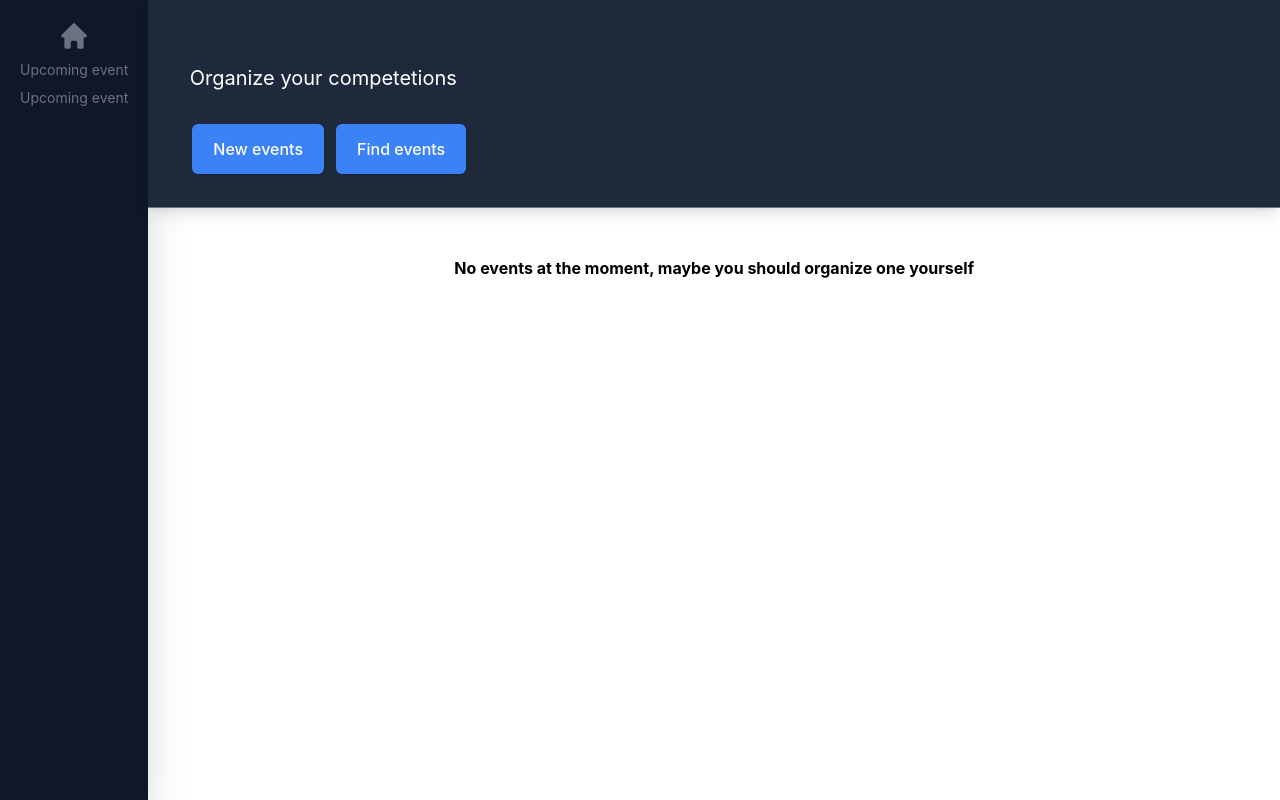
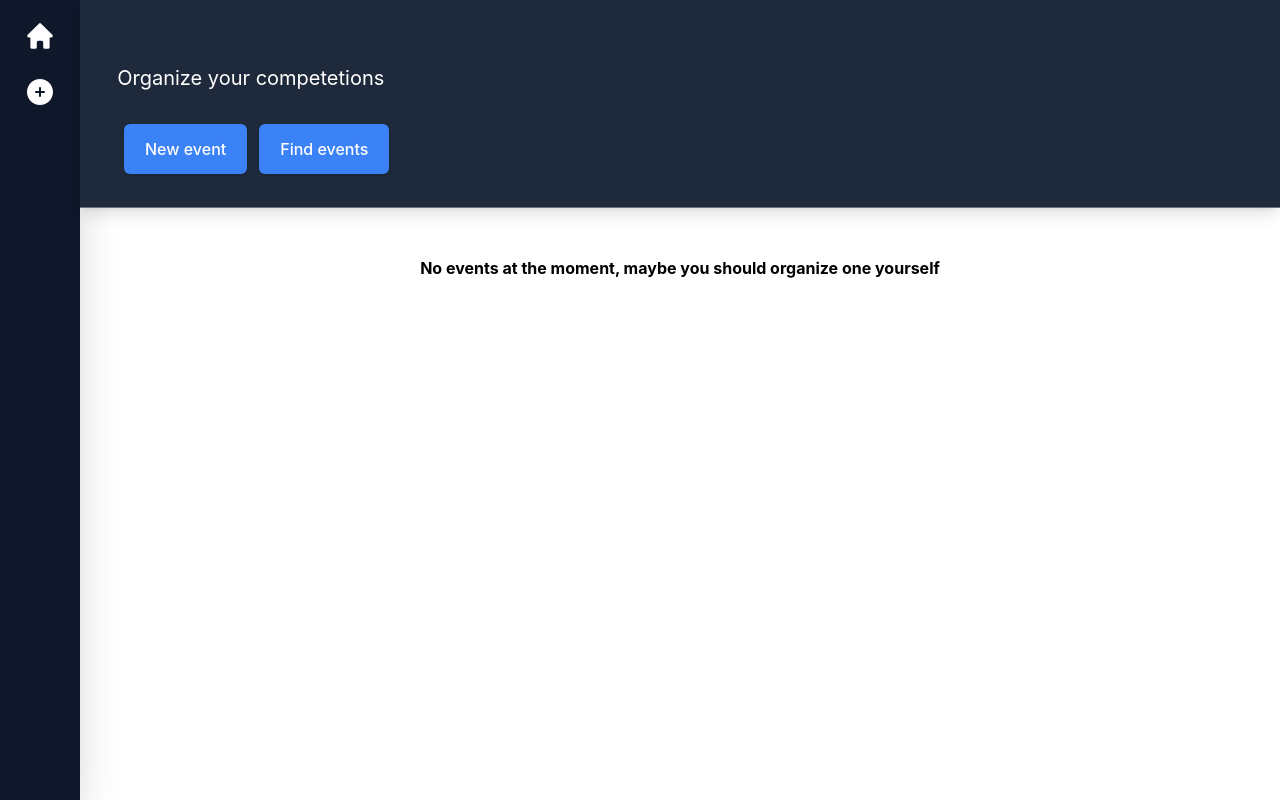
Before and after one commit to minacio00/TournamentManager, a React (Create React App) app: page / in a window 1280 px wide. Built offline with nearby package versions, Linux system fonts and the light colour scheme.

Commit message:
refactoring sidebar

```diff
--- a/src/compenents/PageTop.jsx
+++ b/src/compenents/PageTop.jsx
@@ -23,7 +23,7 @@ export const PageTop = () => {
                                 bg-blue-500 px-5 py-3 text-base
                                 font-medium text-white hover:bg-blue-400"
                             >
-                                New events
+                                New event
                             </Link>
 
                         </div>
--- a/src/compenents/Sidebar.jsx
+++ b/src/compenents/Sidebar.jsx
@@ -2,6 +2,7 @@ import {HomeIcon} from '@heroicons/react/20/solid'
 import { Link } from 'react-router-dom';
 import { useRecoilValue } from 'recoil';
 import { allTournaments } from '../atoms/tournamentAtom';
+import { PlusCircleIcon } from '@heroicons/react/24/solid';
 export function Sidebar() {
     const Tournaments = useRecoilValue(allTournaments);
     return(
@@ -9,27 +10,23 @@ export function Sidebar() {
         flex-shrink-0 hidden top-2 flex-grow-1
         min-h-screen
         p-5 text-xs lg:text-sm
-        sm:max-w-[12rem]
-        sm:inline-flex
+        sm:w-20
+        sm:flex
         lg:max-w[15rem] shadow-2xl border-gray-700
-        scrollbar-hide pb-36">
-            <div className="space-y-2 flex flex-col items-center">
+        scrollbar-hide pb-36 overflow-y-auto">
+            <div className="space-y-2 flex flex-col items-center mx-auto">
                 <Link className="hover:text-white " to={'/'}>
-                    <HomeIcon className='h-8 w-8'/>
+                    <HomeIcon className='h-8 w-8 mb-4 text-white'/>
                 </Link>
                 {Tournaments.map((value, index) => {
                     return(
-                        <button key={index} className='hover:text-white '>
-                            <p>{value.Name}</p>
+                        <button key={index} className='hover:text-white break-all '>
+                            <img className='rounded-sm h-10 w-10 my-1 hover:border-2 border-blue-500' src="chesspic.jpg" alt="" />
+                            {/* <p>{value.Name}</p> */}
                         </button>
                     )
                 })}
-                <button className="space-x-2 hover:text-white">
-                    <p>Upcoming event</p>
-                </button>
-                <button className="space-x-2 hover:text-white">
-                    <p>Upcoming event</p>
-                </button>
+                <PlusCircleIcon className='h-8 w-8 space-y-2 text-white'/>
             </div>
         </div>
     );
--- a/src/pages/Home.jsx
+++ b/src/pages/Home.jsx
@@ -31,6 +31,7 @@ export function Home() {
                 key={index}
                 className='flex flex-col m-1
                 rounded-lg border-gray-300 border
+                hover:border-2
                 hover:border-indigo-300'>
                   <img className='max-h-32 rounded-lg'  src='chesspic.jpg' />
                   <b className='text-lg self-center' >{value.Name}</b>
```
